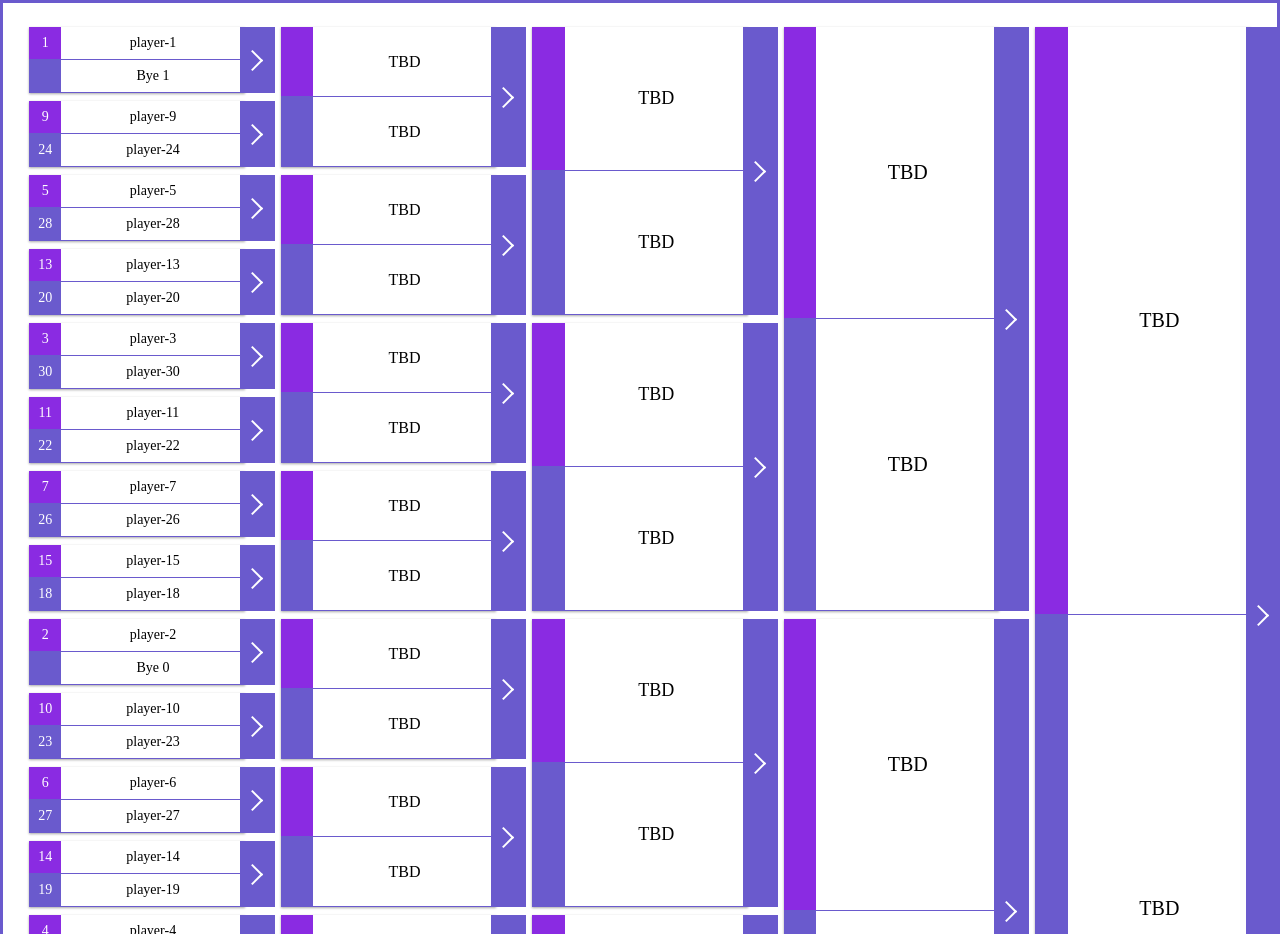
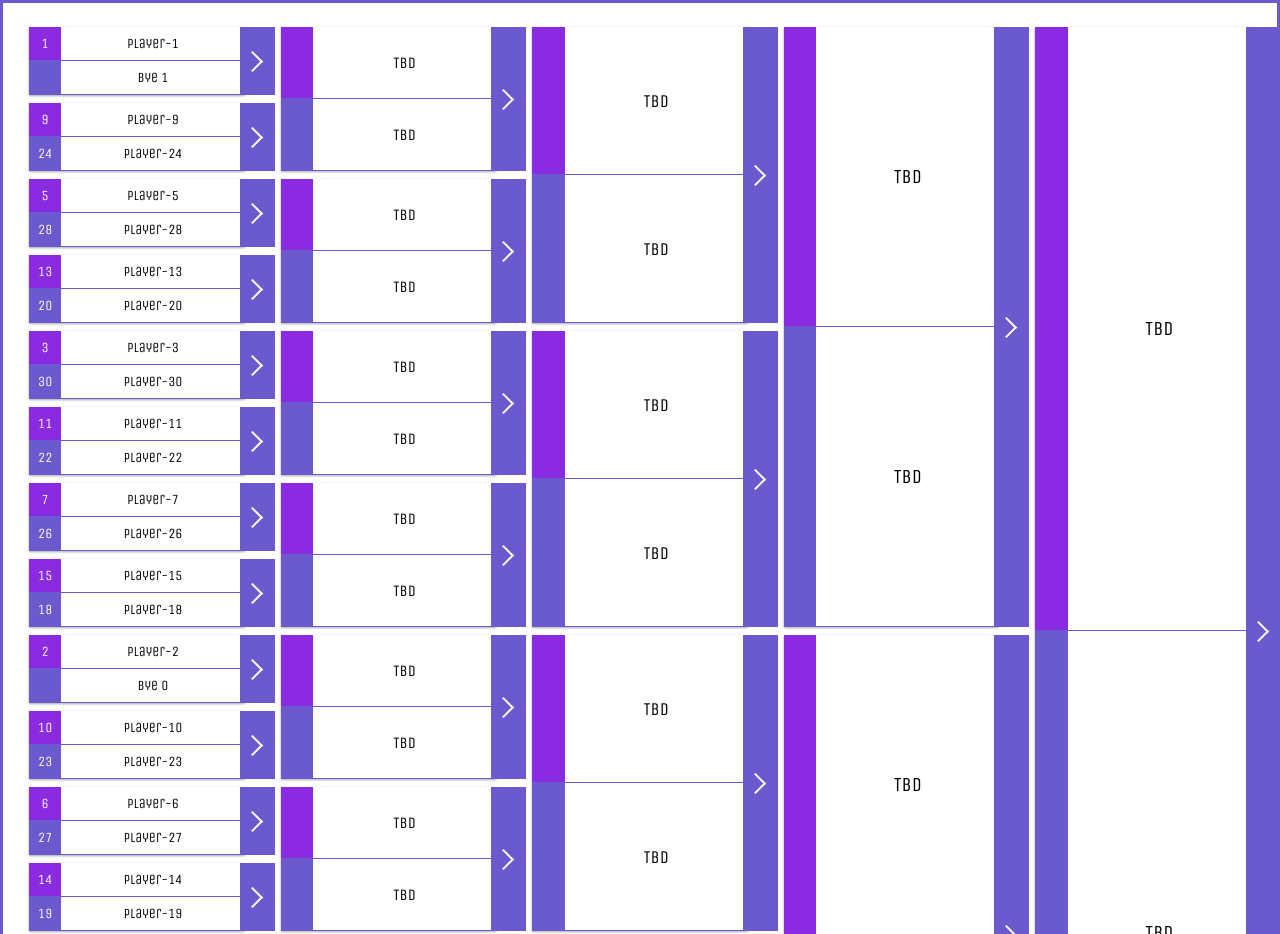
Before and after one commit to brother-donkey/bracket-builder, a website with bundled scripts: page index.html in a window 1280 px wide. Shown: the top 934 px of the page. Built offline with nearby package versions, Linux system fonts and the light colour scheme.

```diff
--- a/index.html
+++ b/index.html
@@ -5,6 +5,7 @@
     <meta charset="UTF-8">
     <meta name="viewport" content="width=device-width, initial-scale=1.0">
     <meta http-equiv="X-UA-Compatible" content="ie=edge">
+    <link href="https://fonts.googleapis.com/css?family=Unica+One" rel="stylesheet">
     <link rel="stylesheet" href="./scss/all.scss">
     <title>Document</title>
 </head>
--- a/scss/_reset.scss
+++ b/scss/_reset.scss
@@ -25,6 +25,12 @@
 h6 {
   margin: 0;
   padding: 0;
+}
+
+// font
+
+html {
+  font-family: 'Unica One', sans-serif;
 }
 
 // Headings
```
